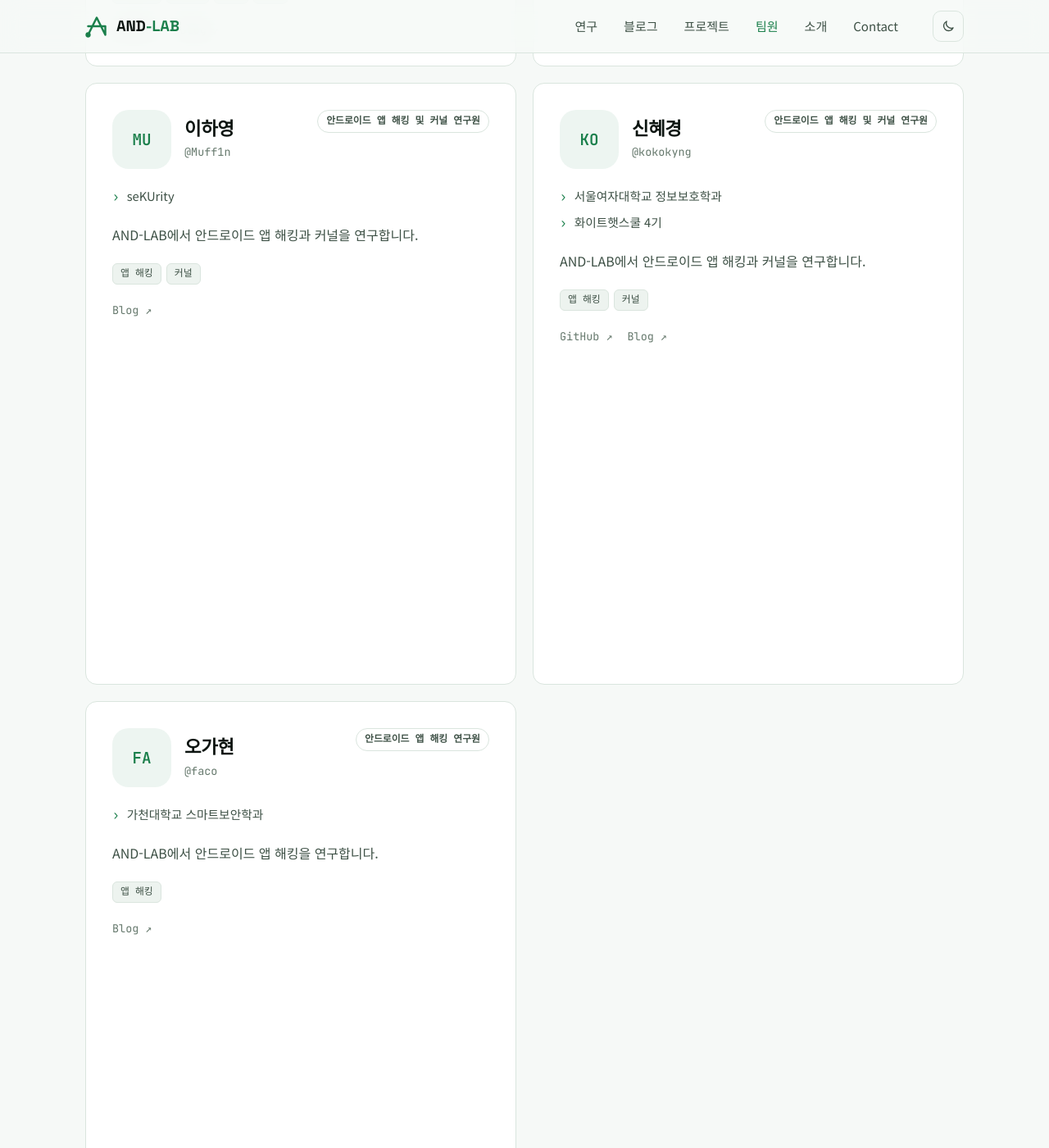
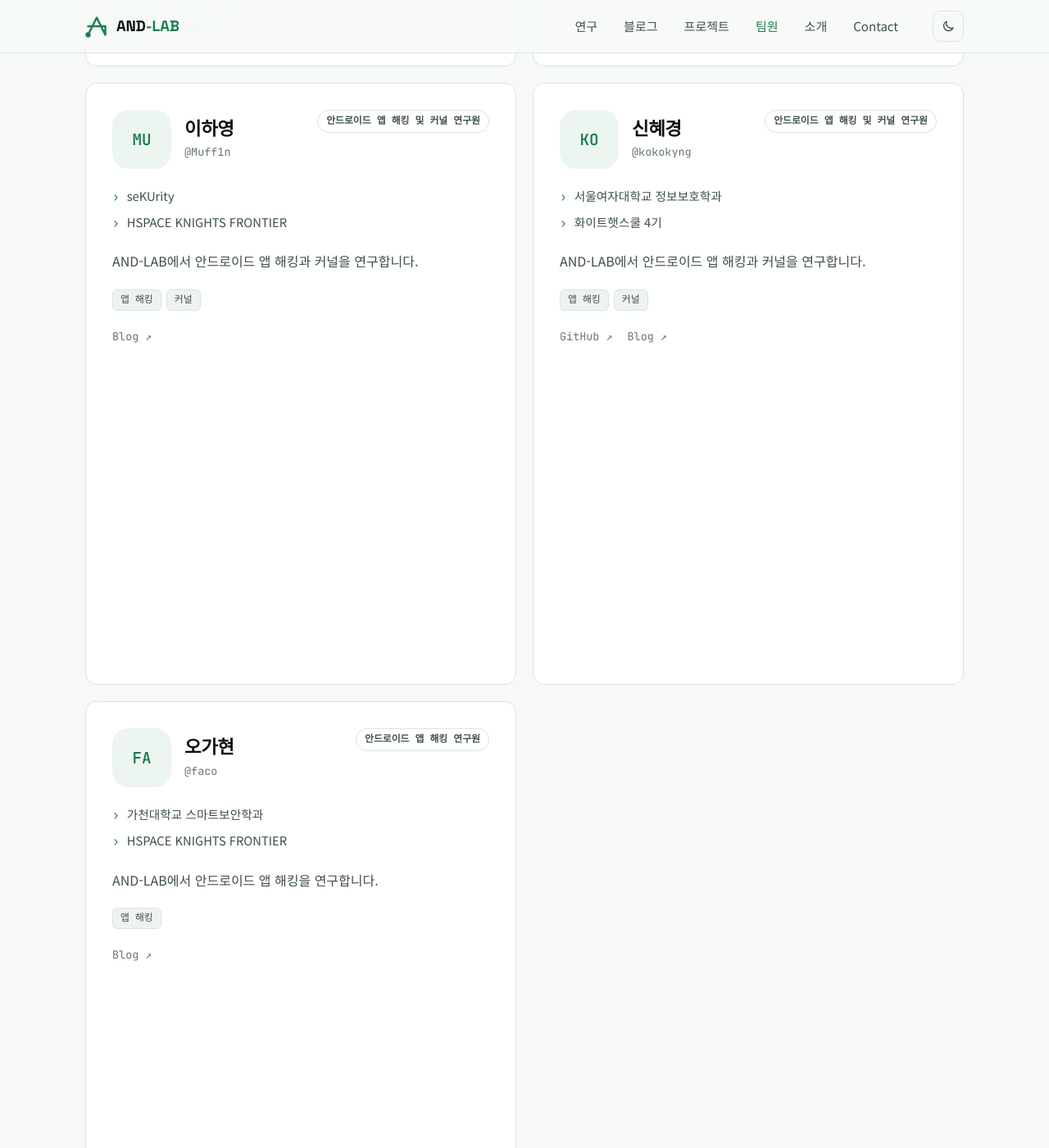
Before and after one commit to WTCYJ/and-lab, a Jekyll site: the page built from team.html, in a window 1280 px wide and 1400 px high, scrolled down 960 px. Shown: the whole window at 82% size. Built offline with Jekyll 4.4.1, drawn with Linux system fonts in a browser that asks for light colours.

Commit message:
팀원: 이하영·오가현 소속에 HSPACE KNIGHTS FRONTIER 추가

```diff
--- a/_data/members.yml
+++ b/_data/members.yml
@@ -67,6 +67,7 @@
   role: 안드로이드 앱 해킹 및 커널 연구원
   affiliations:
     - seKUrity
+    - HSPACE KNIGHTS FRONTIER
   areas: [app, kernel]
   bio: AND-LAB에서 안드로이드 앱 해킹과 커널을 연구합니다.
   github: ""
@@ -92,6 +93,7 @@
   role: 안드로이드 앱 해킹 연구원
   affiliations:
     - 가천대학교 스마트보안학과
+    - HSPACE KNIGHTS FRONTIER
   areas: [app]
   bio: AND-LAB에서 안드로이드 앱 해킹을 연구합니다.
   github: ""
```
